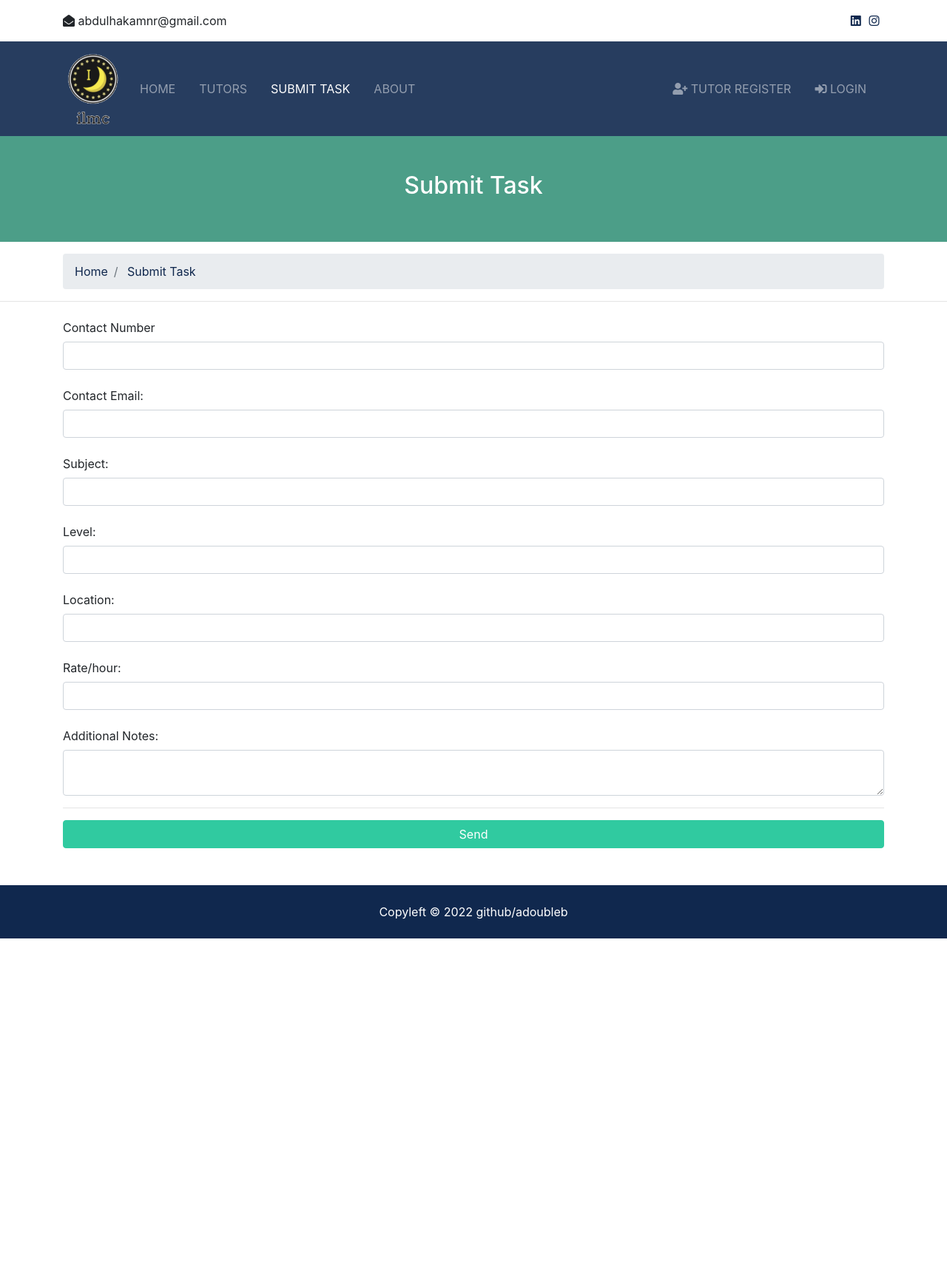
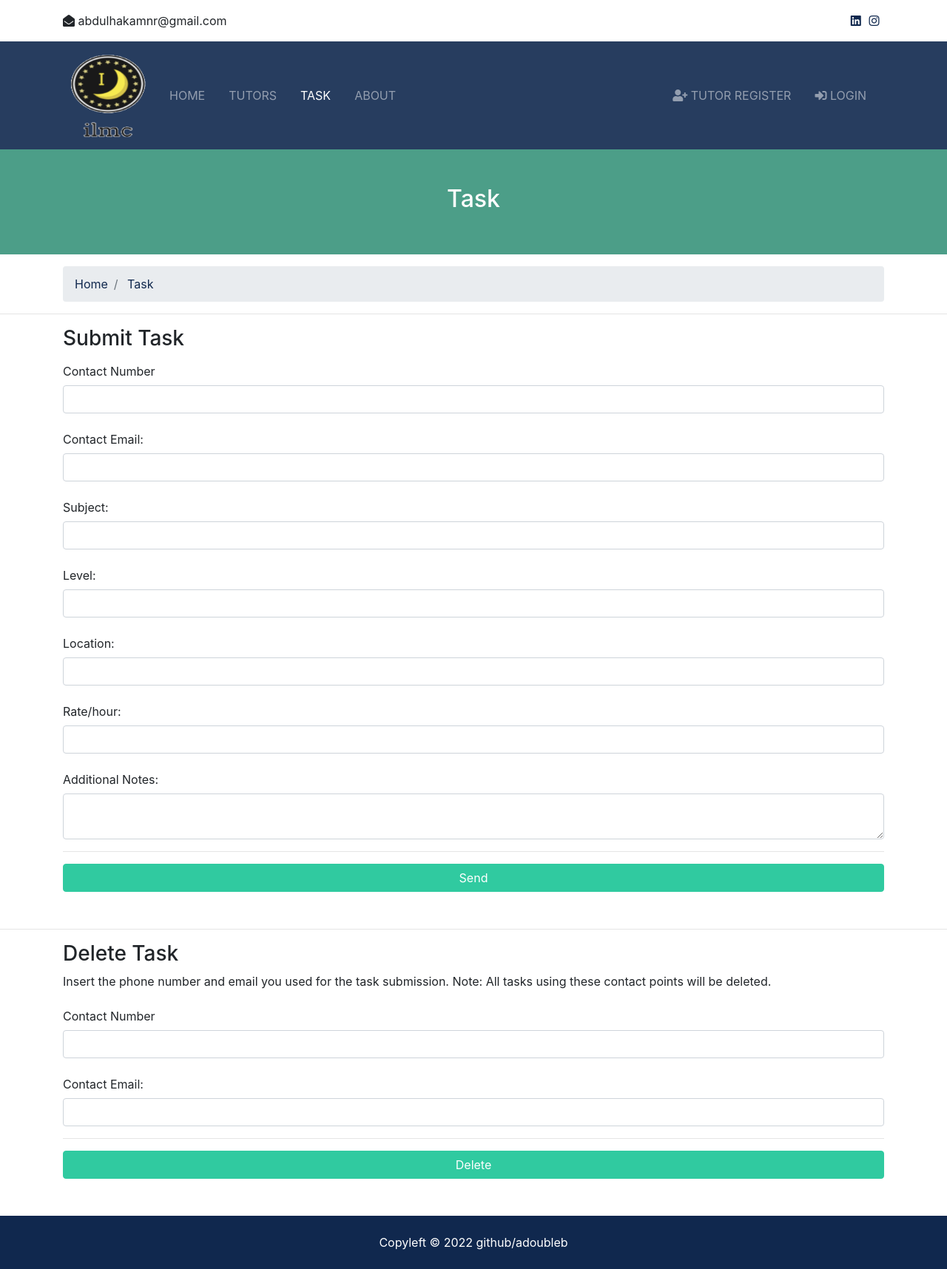
Before and after one commit to adoubleb/ilmconnect, a Django app: page /tasks/display_task in a window 1280 px wide. Shown: the whole page at 74% size. Before the commit the page ends 1269 px from the top, so only its background shows below. Run offline with Django 4.2, Linux system fonts and the light colour scheme; some libraries are stand-ins or nearby versions.

Commit message:
added delete task functionality

```diff
--- a/tasks/urls.py
+++ b/tasks/urls.py
@@ -4,5 +4,6 @@ from . import views
 
 urlpatterns = [
   path('submit_task', views.submit_task, name='submit_task'),
-  path('display_task',views.display_task, name='display_task')
+  path('display_task',views.display_task, name='display_task'),
+  path('delete',views.delete_task, name='delete_task'),
 ]
--- a/tasks/views.py
+++ b/tasks/views.py
@@ -35,3 +35,12 @@ def submit_task(request):
 
 def display_task(request):
     return render(request, 'tasks/submit_task.html')
+def delete_task(request):
+  if request.method == 'POST':
+    phone = request.POST['phone']
+    email = request.POST['email']
+    target = Task.objects.all().filter(phone = phone, email = email)
+    for t in target:
+      t.delete()
+    messages.success(request, 'Your tasks has been deleted.')
+    return redirect('/tasks/display_task')
--- a/templates/partials/_navbar.html
+++ b/templates/partials/_navbar.html
@@ -2,7 +2,7 @@
 <nav class="navbar navbar-expand-lg navbar-dark bg-primary sticky-top">
     <div class="container">
       <a class="navbar-brand" href="{% url 'index' %}">
-        <img src="{% static 'img/ilmc_logo.png'%}" class="logo" alt="">
+        <img src="{% static 'img/ilmc_logo.png'%}" class="logo" alt="" style="width: 120px; height:120px">
       </a>
       <button class="navbar-toggler" type="button" data-toggle="collapse" data-target="#navbarNavAltMarkup">
         <span class="navbar-toggler-icon"></span>
@@ -34,7 +34,7 @@
               class="nav-item mr-3"
             {% endif %}
           >
-            <a class="nav-link" href="{% url 'display_task' %}">Submit Task</a>
+            <a class="nav-link" href="{% url 'display_task' %}">Task</a>
           </li>
           <li
             {% if 'about' in request.path %}
--- a/templates/tasks/submit_task.html
+++ b/templates/tasks/submit_task.html
@@ -8,7 +8,7 @@
   <div class="container">
     <div class="row text-center">
       <div class="col-md-12">
-        <h2 class="display-8">Submit Task</h1>
+        <h2 class="display-8">Task</h1>
       </div>
     </div>
   </div>
@@ -22,7 +22,7 @@
             <a href="{% url 'index'%}">Home</a>
           </li>
           <li class="breadcrumb-item">
-            <a href="{% url 'submit_task'%}">Submit Task</a>
+            <a href="{% url 'submit_task'%}">Task</a>
           </li>
         </ol>
       </nav>
@@ -32,6 +32,7 @@
 
   {% include 'partials/_alerts.html' %}
   <div style="margin-right:85px;margin-left:85px;margin-bottom: 50px;">
+    <h3>Submit Task</h3>
     <form action="{% url 'submit_task' %}" method="POST">
       {% csrf_token %}
 
@@ -69,5 +70,26 @@
     </form>
   </div>
 
+  <hr>
+
+  <div style="margin-right:85px;margin-left:85px;margin-bottom: 50px;">
+    <h3>Delete Task</h3>
+    <p> Insert the phone number and email you used for the task submission. Note: All tasks using these contact points will be deleted.</p>
+    {% include 'partials/_alerts.html' %}
+    <form action="{% url 'delete_task' %}" method="POST">
+      {% csrf_token %}
+
+      <div class="form-group ">
+        <label for="phone" class="col-form-label">Contact Number</label>
+        <input type="number" name="phone" class="form-control" required>
+      </div>
+      <div class="form-group">
+        <label for="email" class="col-form-label">Contact Email:</label>
+        <input type="email" name="email" class="form-control" required>
+      </div>
+      <hr>
+      <input type="submit" value="Delete" class="btn btn-block btn-secondary">
+    </form>
+  </div>
 
 {% endblock %}
```
